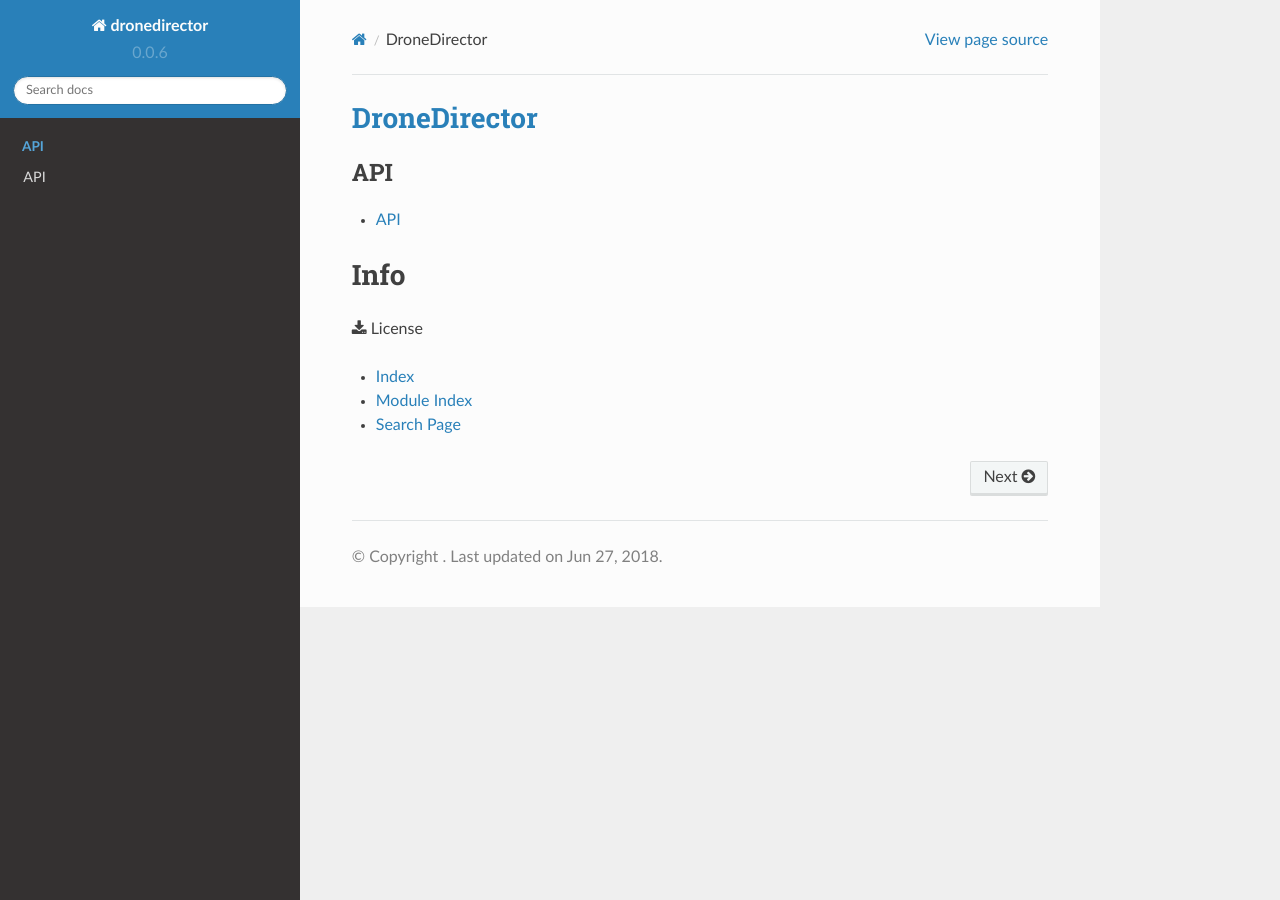
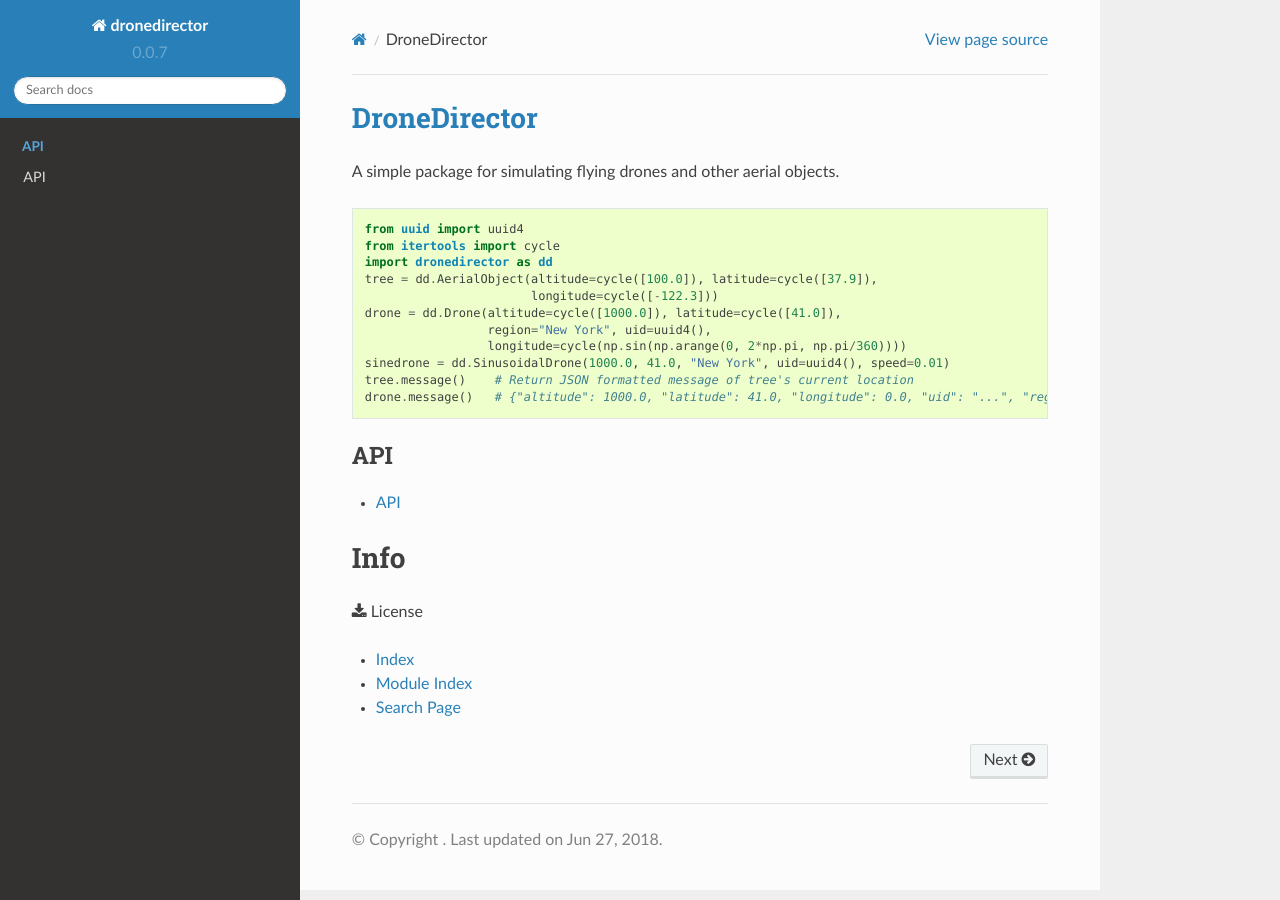
Before and after one commit to avmarchenko/dronedirector, a Sphinx documentation site: the page built from docs/source/index.rst, in a window 1280 px wide. Built offline with Sphinx 7.4.7 and the Read the Docs theme 2.0.0, drawn with Linux system fonts in a browser that asks for light colours.

Commit message:
Added example to front page of docs

```diff
--- a/docs/source/index.rst
+++ b/docs/source/index.rst
@@ -4,8 +4,22 @@
 #############################
 `DroneDirector`_
 #############################
+A simple package for simulating flying drones and other aerial
+objects.
 
-.. flashy example (todo)
+.. code-block:: Python
+
+    from uuid import uuid4
+    from itertools import cycle
+    import dronedirector as dd
+    tree = dd.AerialObject(altitude=cycle([100.0]), latitude=cycle([37.9]),
+                           longitude=cycle([-122.3]))
+    drone = dd.Drone(altitude=cycle([1000.0]), latitude=cycle([41.0]),
+                     region="New York", uid=uuid4(),
+                     longitude=cycle(np.sin(np.arange(0, 2*np.pi, np.pi/360))))
+    sinedrone = dd.SinusoidalDrone(1000.0, 41.0, "New York", uid=uuid4(), speed=0.01)
+    tree.message()    # Return JSON formatted message of tree's current location
+    drone.message()   # {"altitude": 1000.0, "latitude": 41.0, "longitude": 0.0, "uid": "...", "region": "New York", "dronetime": "19700101000000000000"}'
 
 .. toctree::
     :maxdepth: 1
--- a/dronedirector/_version.py
+++ b/dronedirector/_version.py
@@ -1,5 +1,5 @@
 # -*- coding: utf-8 -*-
 # Copyright 2018 Alex Marchenko
 # Distributed under the terms of the Apache License 2.0
-version_info = (0, 0, 6)
+version_info = (0, 0, 7)
 __version__ = ".".join(map(str, version_info))
```
